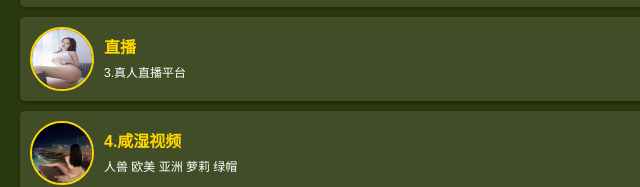
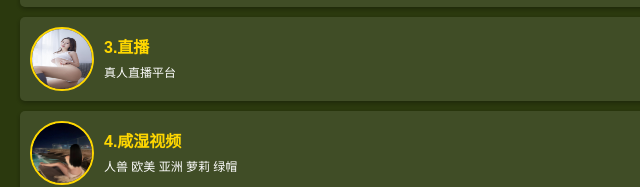
Before and after one commit to fcyqdr/fcyqdr, a plain HTML site: page index.html in a window 1280 px wide. Shown: the part 246-433 px from the top of the page, 0-640 px from the left. Drawn offline with Linux system fonts and the light colour scheme.

Commit message:
更新 index.html

```diff
--- a/index.html
+++ b/index.html
@@ -144,8 +144,8 @@
             <a href="http://t.b.oplasw.com/id/30384846/index6" target="_blank">
                 <img src="images3.jpg" alt="Thumbnail">
                 <div class="item-content">
-                    <h3>直播</h3>
-                    <p>3.真人直播平台</p>
+                    <h3>3.直播</h3>
+                    <p>真人直播平台</p>
                 </div>
             </a>
         </div>
```
